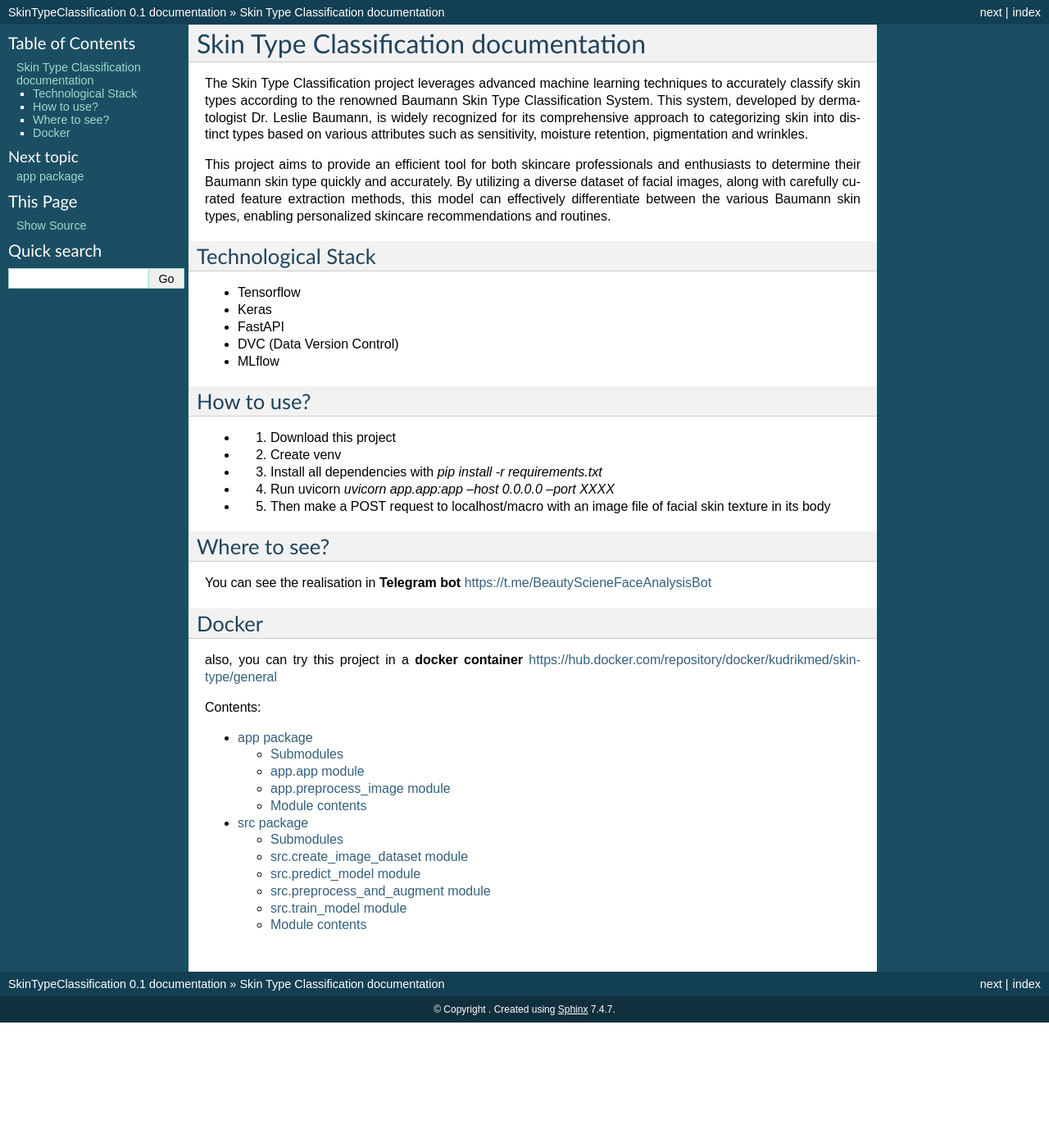
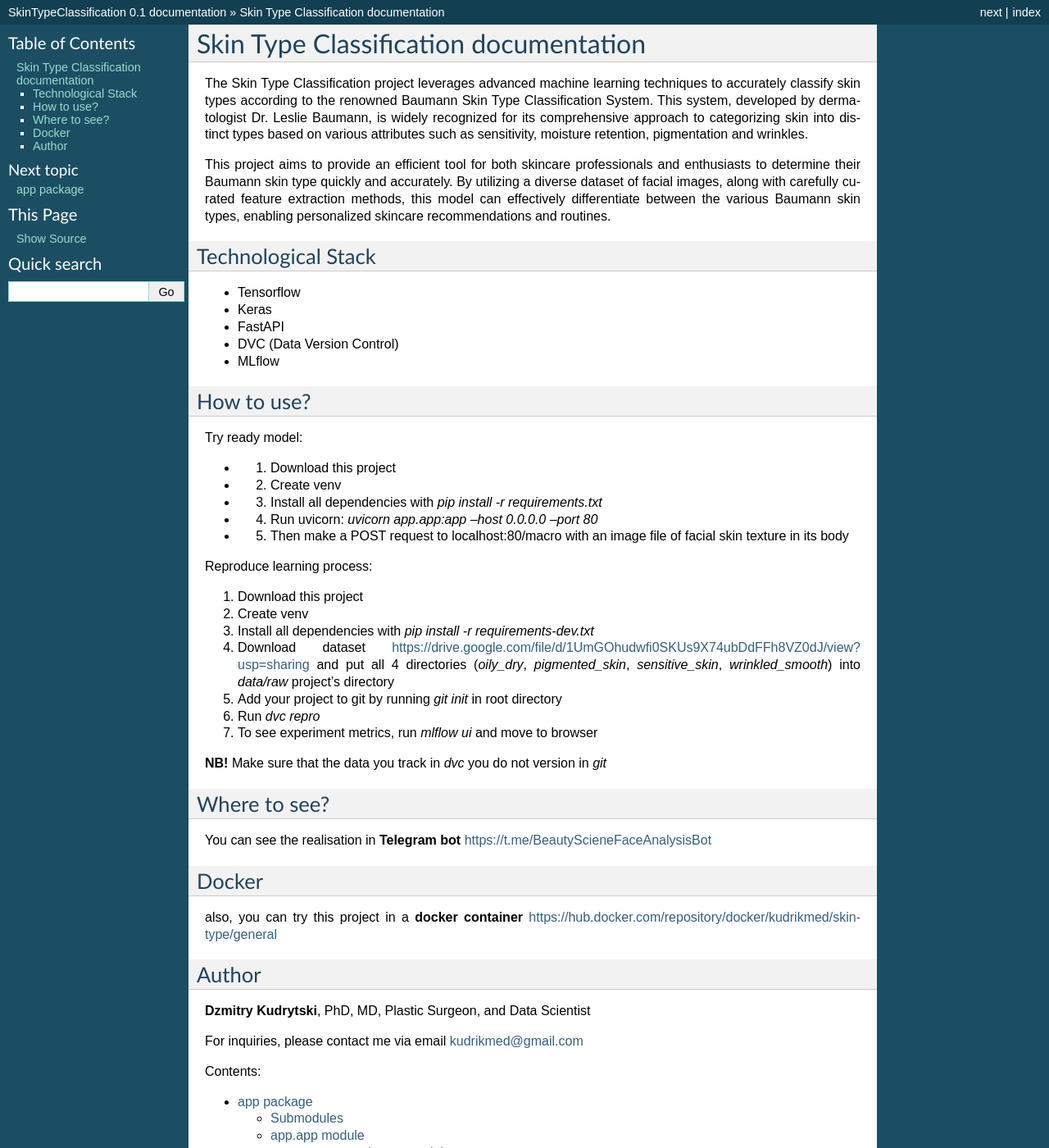
Before and after one commit to kudrikmed/SkinTypeClassification, a Sphinx documentation site: the page built from docs/index.rst, in a window 1280 px wide and 1400 px high. Shown: the whole window at 82% size. Built offline with Sphinx 7.4.7, drawn with Linux system fonts in a browser that asks for light colours.

Commit message:
spilt readme `try`` and `reproduce`

```diff
--- a/docs/index.rst
+++ b/docs/index.rst
@@ -15,11 +15,26 @@ Technological Stack
 How to use?
 -----------
 
+Try ready model:
+
 - 1. Download this project
 - 2. Create venv
 - 3. Install all dependencies with `pip install -r requirements.txt`
-- 4. Run uvicorn `uvicorn app.app:app --host 0.0.0.0 --port XXXX`
-- 5. Then make a POST request to localhost/macro with an image file of facial skin texture in its body
+- 4. Run uvicorn: `uvicorn app.app:app --host 0.0.0.0 --port 80`
+- 5. Then make a POST request to localhost:80/macro with an image file of facial skin texture in its body
+
+Reproduce learning process:
+
+1. Download this project
+2. Create venv
+3. Install all dependencies with `pip install -r requirements-dev.txt`
+
+4. Download dataset https://drive.google.com/file/d/1UmGOhudwfi0SKUs9X74ubDdFFh8VZ0dJ/view?usp=sharing and put all 4 directories (`oily_dry`, `pigmented_skin`, `sensitive_skin`, `wrinkled_smooth`) into `data/raw` project's directory
+5. Add your project to git by running `git init` in root directory
+6. Run `dvc repro`
+7. To see experiment metrics, run `mlflow ui` and move to browser
+
+**NB!** Make sure that the data you track in `dvc` you do not version in `git`
 
 Where to see?
 -----------
@@ -30,6 +45,12 @@ Docker
 
 also, you can try this project in a **docker container** https://hub.docker.com/repository/docker/kudrikmed/skin-type/general
 
+Author
+------
+
+**Dzmitry Kudrytski**, PhD, MD, Plastic Surgeon, and Data Scientist
+
+For inquiries, please contact me via email kudrikmed@gmail.com
 
 .. toctree::
    :maxdepth: 2
```
Also changed, not shown: README.md (+6 -7 lines).
